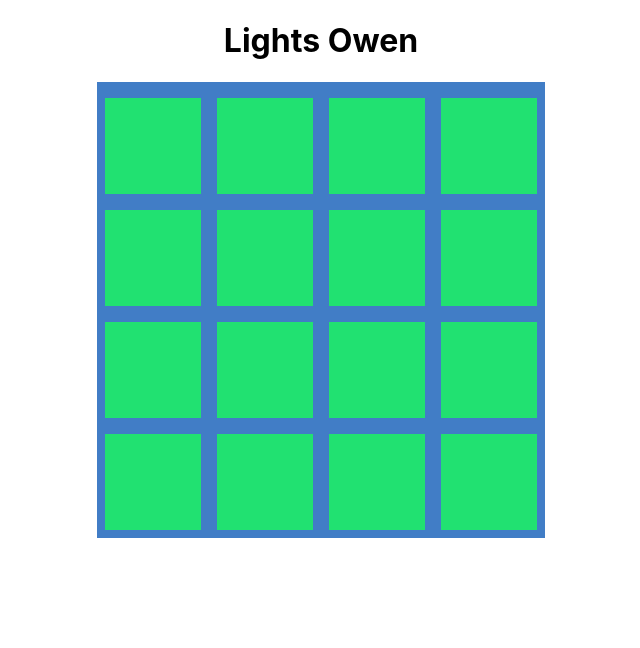
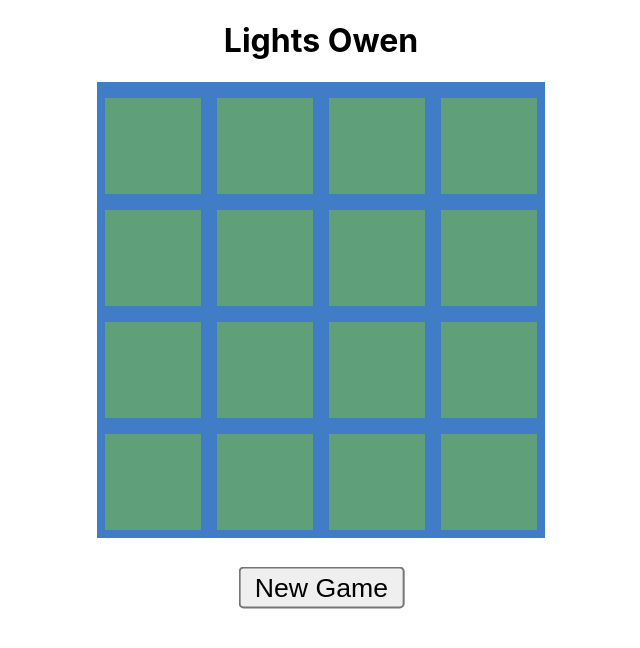
Before and after one commit to OwenPortfolio/lights-out, a React (Create React App) app: page / in a window 1280 px wide. Shown: the top 648 px of the page, without its empty margins (319-959 px from the left). Built offline with nearby package versions, Linux system fonts and the light colour scheme.

Commit message:
add new game button

```diff
--- a/src/App.js
+++ b/src/App.js
@@ -1,6 +1,7 @@
 import './App.css';
 import Header from './components/Header'
 import Board from './components/Board'
+import NewGameButton from './components/NewGameButton'
 
 function App() {
   return (
@@ -8,6 +9,8 @@ function App() {
       <body>
       <Header/>
       <Board/>
+      <br></br>
+      <NewGameButton/>
       </body>
     </div>
   );
--- a/src/components/Box.jsx
+++ b/src/components/Box.jsx
@@ -2,7 +2,7 @@ import {useState} from 'react';
 
 const Box = () => {
 
-    const[isOn, setIsOn] = useState(true);
+    const[isOn, setIsOn] = useState();
 
     const lightswitch = (event) => {
         setIsOn(current => !current);
@@ -13,18 +13,21 @@ const Box = () => {
         let row = id[0];
         let column = id[1]
 
-        let idShift = {A:'', B:'A', C:'B', D:'C'}
-        console.log(idShift[row]);
-        let leftNeighbourId = row + (column -1)
-        let leftNeighbour = document.getElementById(leftNeighbourId).firstChild;
-        if(event.clientX !== 0){
-        leftNeighbour.click();
+        if(row !== 'A'){
+            let idShift = {A:'', B:'A', C:'B', D:'C'}
+            let topNeighbourId = idShift[row] + column;
+            let topNeighbour = document.getElementById(topNeighbourId).firstChild;
+            if(event.clientX !== 0){
+                topNeighbour.click();
+            }
+        }
 
-        let topNeighbourId = idShift[row] + column;
-        let topNeighbour = document.getElementById(topNeighbourId).firstChild;
-        if(event.clientX !== 0){
-            topNeighbour.click();
-        }
+        if(column !== 1){
+            let leftNeighbourId = row + (column -1)
+            let leftNeighbour = document.getElementById(leftNeighbourId).firstChild;
+            if(event.clientX !== 0){
+                leftNeighbour.click();
+            }
         }
     }
     // const neighbourSwitch = () => {
--- /dev/null
+++ b/src/components/NewGameButton.jsx
@@ -0,0 +1,21 @@
+const NewGameButton = () => {
+
+    let grid = ['A1', 'A2', 'A3', 'A4',
+                'B1', 'B2', 'B3', 'B4',
+                'C1', 'C2', 'C3', 'C4',
+                'D1', 'D2', 'D3', 'D4']
+
+    const randomise = () => {
+
+        for(let i = 0; i < grid.length; i++){
+            let randomElement = Math.floor(Math.random() * 2);
+            if(randomElement === 0){
+                let tile = document.getElementById(grid[i]).firstChild;
+                tile.click();
+            }
+        }
+    }
+    return <button id='NewGameButton' onClick={randomise} >New Game</button>
+}
+
+export default NewGameButton;
--- a/src/index.css
+++ b/src/index.css
@@ -2,6 +2,11 @@
 * {
   justify-content:center;
   align-items: center;
+}
+
+#NewGameButton{
+  margin: 2em;
+  transform: scale(2)
 }
 
 body {
```
